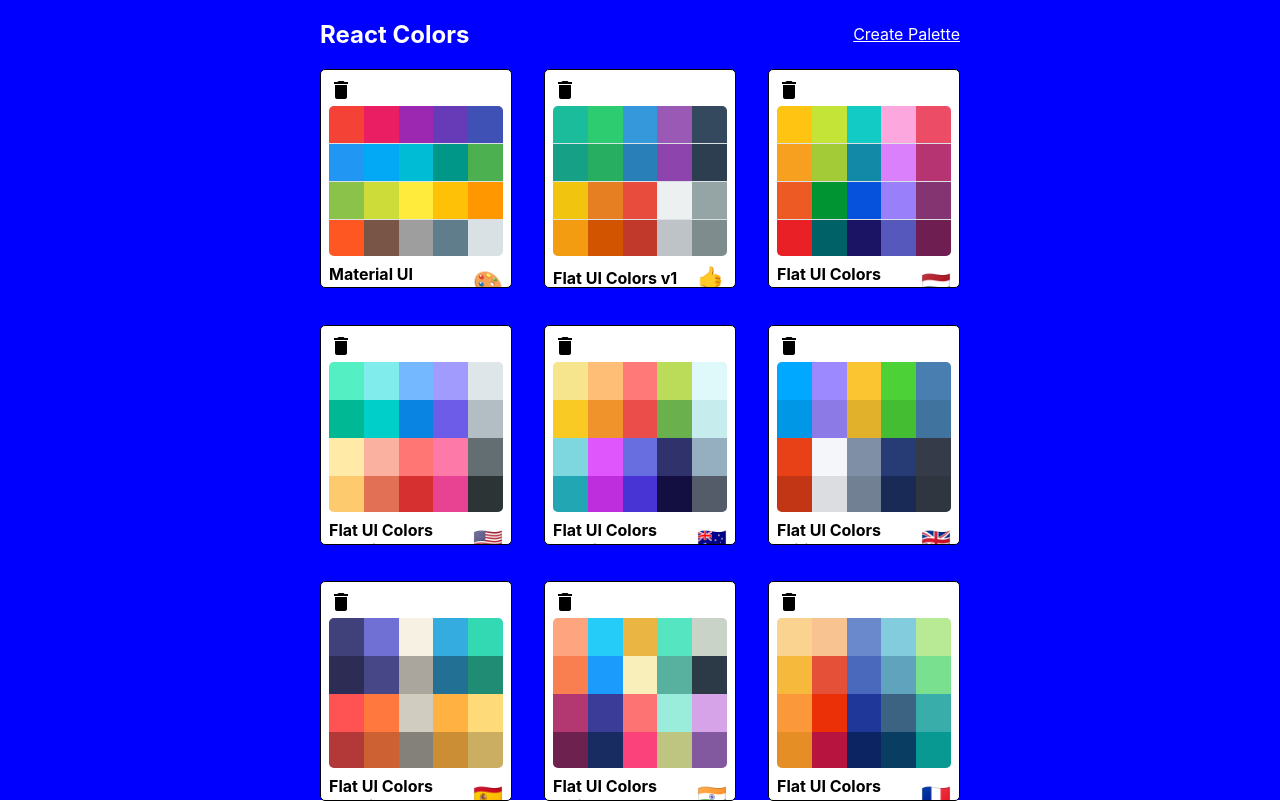
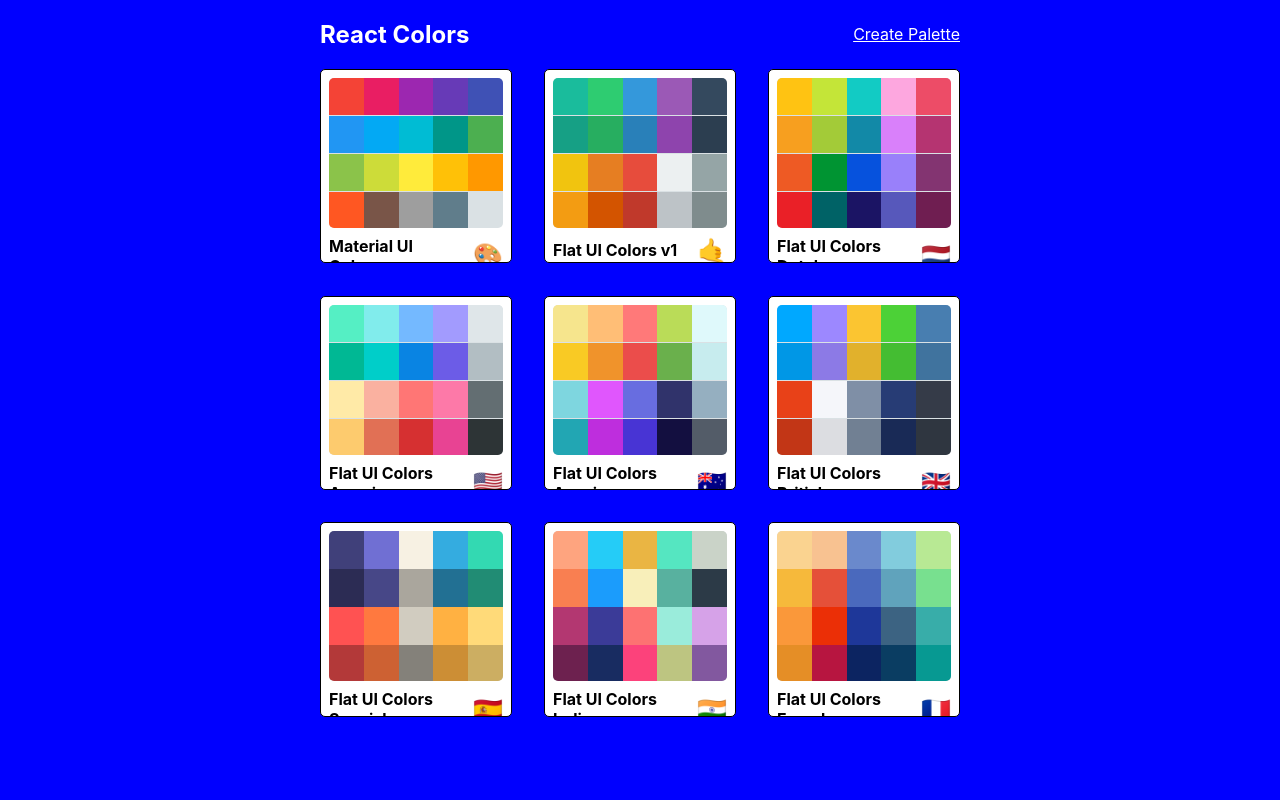
Before and after one commit to hadi2000naamani/color-project, a React (Create React App) app: page / in a window 1280 px wide. Built offline with nearby package versions, Linux system fonts and the light colour scheme.

Commit message:
Finish MiniPalette delete

```diff
--- a/src/App.js
+++ b/src/App.js
@@ -14,16 +14,23 @@ class App extends Component {
     this.state = { palettes: savedPalettes || seedColors };
     this.savePalette = this.savePalette.bind(this);
     this.findPalette = this.findPalette.bind(this);
+    this.deletePalette = this.deletePalette.bind(this);
   }
   findPalette(id) {
     return this.state.palettes.find(function (palette) {
       return palette.id === id;
     });
   }
+  deletePalette(id) {
+    this.setState(
+      st => ({ palettes: st.palettes.filter(palette => palette.id !== id) }),
+      this.syncLocalStorage
+    )
+  }
   savePalette(newPalette) {
     this.setState({ palettes: [...this.state.palettes, newPalette] }, this.syncLocalStorage)
   }
-  syncLocalStorage(){
+  syncLocalStorage() {
     //save palettes to local storage
     window.localStorage.setItem("palettes", JSON.stringify(this.state.palettes))
   }
@@ -32,7 +39,7 @@ class App extends Component {
       <Switch>
         <Route exact path="/palette/new" render={routeProps => (<NewPaletteForm savePalette={this.savePalette} palettes={this.state.palettes} {...routeProps} />)} />
         <Route exact path="/palette/:paletteId/:colorId" render={routeProps => (<SingleColorPalette colorId={routeProps.match.params.colorId} palette={generatePalette(this.findPalette(routeProps.match.params.paletteId))} />)} />
-        <Route exact path="/" render={routeProps => (<PaletteList palettes={this.state.palettes}{...routeProps} />)} />
+        <Route exact path="/" render={routeProps => (<PaletteList palettes={this.state.palettes} deletePalette={this.deletePalette} {...routeProps}  />)} />
         <Route exact path="/palette/:id" render={routeProps => (<Palette palette={generatePalette(this.findPalette(routeProps.match.params.id))} />)} />
 
       </Switch >
--- a/src/MiniPalette.js
+++ b/src/MiniPalette.js
@@ -1,19 +1,31 @@
-import React from 'react';
+import React, { Component } from 'react';
 import { withStyles } from '@material-ui/styles';
 import styles from "./styles/MiniPaletteStyles";
 import DeleteIcon from "@material-ui/icons/Delete";
 
 
-function MiniPalette(props) {
-    const { classes, paletteName, emoji, colors } = props;
+class MiniPalette extends Component {
+    constructor(props){
+        super(props);
+        this.deletePalette = this.deletePalette.bind(this);
+    }
+    deletePalette(e){
+        e.stopPropagation();
+        this.props.handleDelete(this.props.id);
+    }
+    render() {
+        const { classes, paletteName, emoji, colors, handleClick } = this.props;
         const miniColorBoxes = colors.map(color => (
             <div className={classes.miniColor} style={{ backgroundColor: color.color }} key={color.name} />
         ));
         return (
-        <div className={classes.root} onClick={props.handleClick}>
-            <div className={classes.delete}>
-                <DeleteIcon classeName= {classes.deleteIcon} style={{transition:'all 0.3s ease-in-out'}}/>
-            </div>
+            <div className={classes.root} onClick={handleClick}>
+                <DeleteIcon
+                    className={classes.deleteIcon}
+                    style={{ transition: 'all 0.3s ease-in-out' }}
+                    onClick={this.deletePalette}
+                />
+
                 <div className={classes.colors}>
                     {miniColorBoxes}
                 </div>
@@ -21,5 +33,6 @@ function MiniPalette(props) {
             </div>
         );
     }
+}
 
 export default withStyles(styles)(MiniPalette);
--- a/src/PaletteList.js
+++ b/src/PaletteList.js
@@ -9,7 +9,7 @@ class PaletteList extends Component {
         this.props.history.push(`/palette/${id}`);
     }
     render() {
-        const { palettes, classes } = this.props
+        const { palettes, classes, deletePalette } = this.props
         return (
             <div className={classes.root}>
                 <div className={classes.container}>
@@ -19,7 +19,7 @@ class PaletteList extends Component {
                     </nav>
                     <div className={classes.palettes}>
                         {palettes.map(palette => (
-                            <MiniPalette {...palette} handleClick={() => this.gotToPalette(palette.id)} />
+                            <MiniPalette key={palette.id} id={palette.id} {...palette} handleClick={() => this.gotToPalette(palette.id)} handleDelete={deletePalette} />
                         ))}
                     </div>
                 </div>
```
Lines whose indentation alone changed are shown as unchanged.
